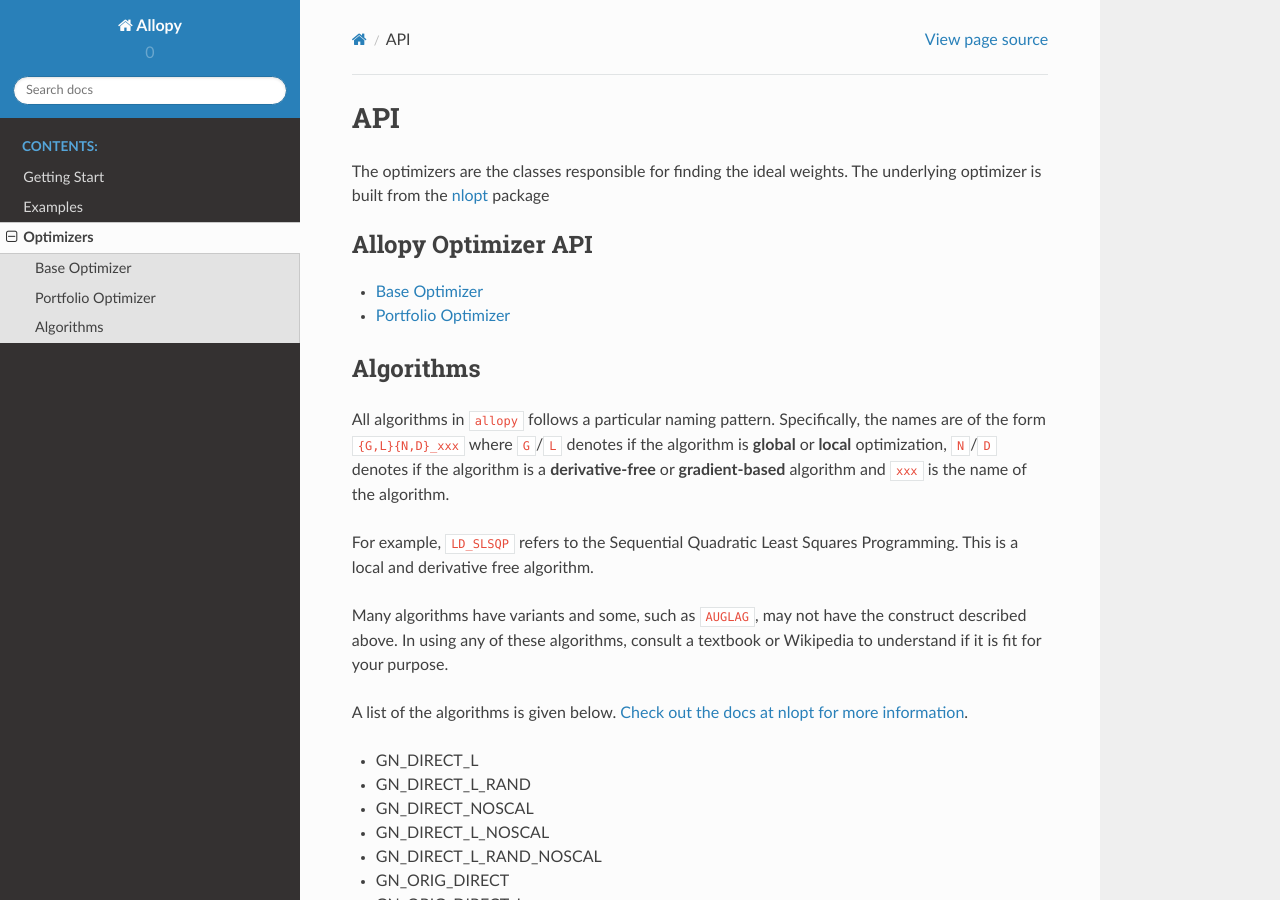
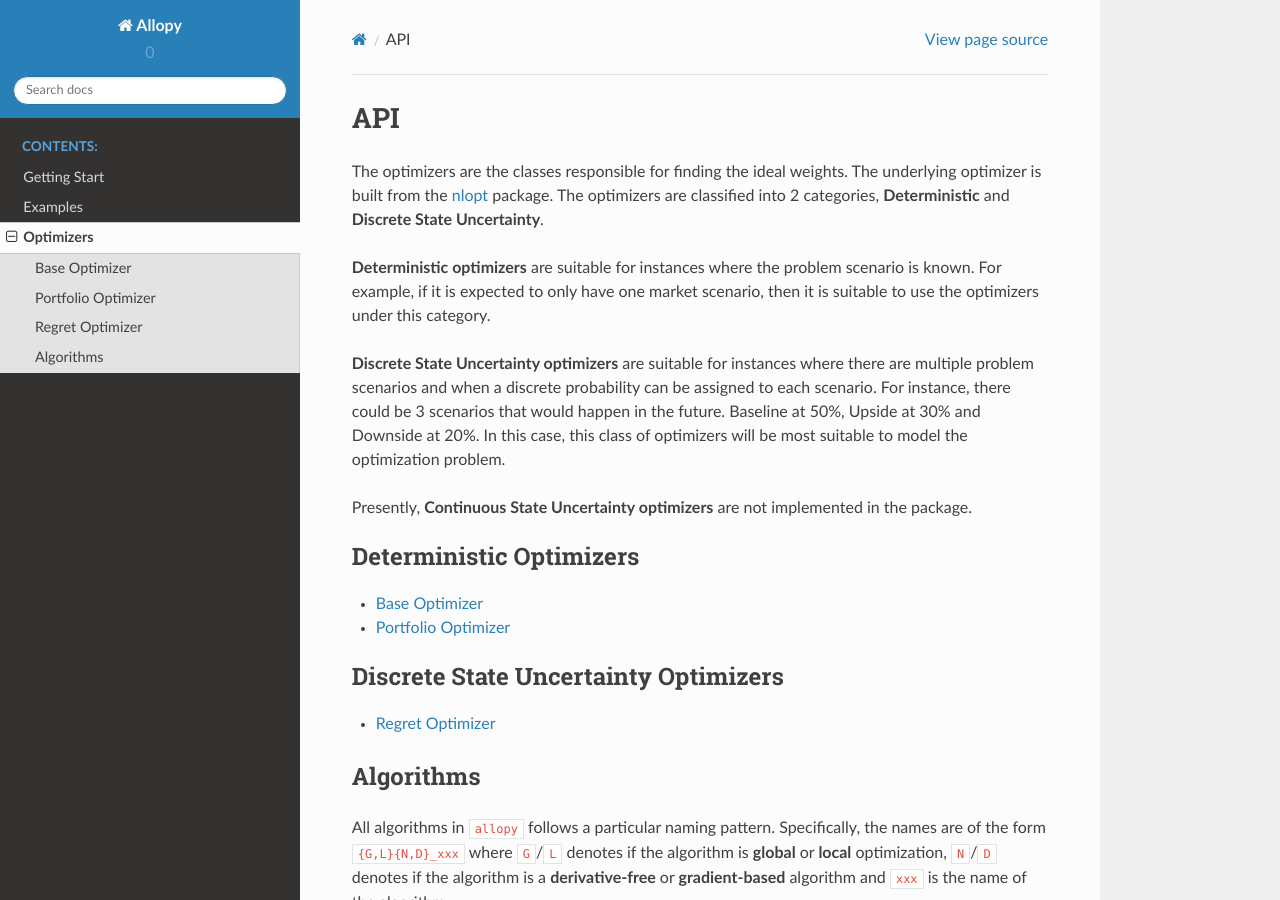
Before and after one commit to wangcj05/allopy, a Sphinx documentation site: the page built from docs/source/optimizers/index.rst, in a window 1280 px wide and 900 px high. Built offline with Sphinx 7.4.7 and the Read the Docs theme 2.0.0, drawn with Linux system fonts in a browser that asks for light colours; pages that are not in the unit, such as notebooks, are missing from menus.

Commit message:
Added RegretOptimizer sphinx docs

```diff
--- a/docs/source/optimizers/index.rst
+++ b/docs/source/optimizers/index.rst
@@ -1,13 +1,24 @@
 API
 ===
 
-The optimizers are the classes responsible for finding the ideal weights. The underlying optimizer is built from the `nlopt <https://nlopt.readthedocs.io/en/latest/>`_ package
+The optimizers are the classes responsible for finding the ideal weights. The underlying optimizer is built from the `nlopt <https://nlopt.readthedocs.io/en/latest/>`_ package. The optimizers are classified into 2 categories, **Deterministic** and **Discrete State Uncertainty**.
+
+**Deterministic optimizers** are suitable for instances where the problem scenario is known. For example, if it is expected to only have one market scenario, then it is suitable to use the optimizers under this category.
+
+**Discrete State Uncertainty optimizers** are suitable for instances where there are multiple problem scenarios and when a discrete probability can be assigned to each scenario. For instance, there could be 3 scenarios that would happen in the future. Baseline at 50%, Upside at 30% and Downside at 20%. In this case, this class of optimizers will be most suitable to model the optimization problem.
+
+Presently, **Continuous State Uncertainty optimizers** are not implemented in the package.
 
 .. toctree::
-    :caption: Allopy Optimizer API
+    :caption: Deterministic Optimizers
 
     Base Optimizer <base>
     Portfolio Optimizer <portfolio>
+
+.. toctree::
+    :caption: Discrete State Uncertainty Optimizers
+
+    Regret Optimizer <regret>
 
 
 Algorithms
--- a/docs/source/optimizers/portfolio.rst
+++ b/docs/source/optimizers/portfolio.rst
@@ -1,5 +1,5 @@
-ASR Optimizer
-=============
+Portfolio Optimizer
+===================
 
 The :class:`PortfolioOptimizer` inherits the :class:`BaseOptimizer` to add several convenience methods. These methods include common optimization programs which would be tedious to craft with the :class:`BaseOptimizer` over and over again. Of course, as an extension, it can do anything that the :class:`BaseOptimizer` can. However, if that's the goal, it would be better to stick with the :class:`BaseOptimizer` to reduce confusion when reading the code.
 
```
Also changed, not shown: docs/source/optimizers/regret.rst (added, +8 -0 lines).
